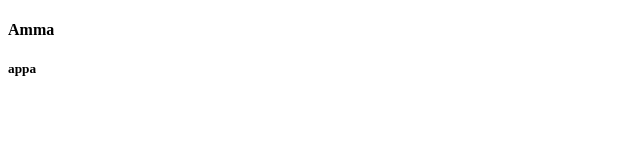
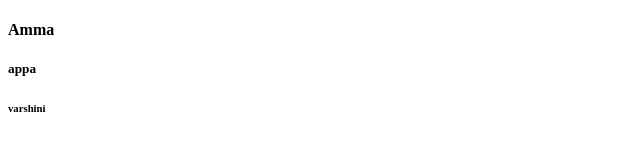
Before and after one commit to VIJAYSARATHY1401/amma, a plain HTML site: page index.html in a window 1280 px wide. Shown: the full height of the page, 0-640 px from the left. Drawn offline with Linux system fonts and the light colour scheme.

Commit message:
varshini added

```diff
--- a/index.html
+++ b/index.html
@@ -9,5 +9,6 @@
   <body>
     <h4>Amma</h4>
     <h5>appa</h5>
+    <h6>varshini</h6>
   </body>
 </html>
```
